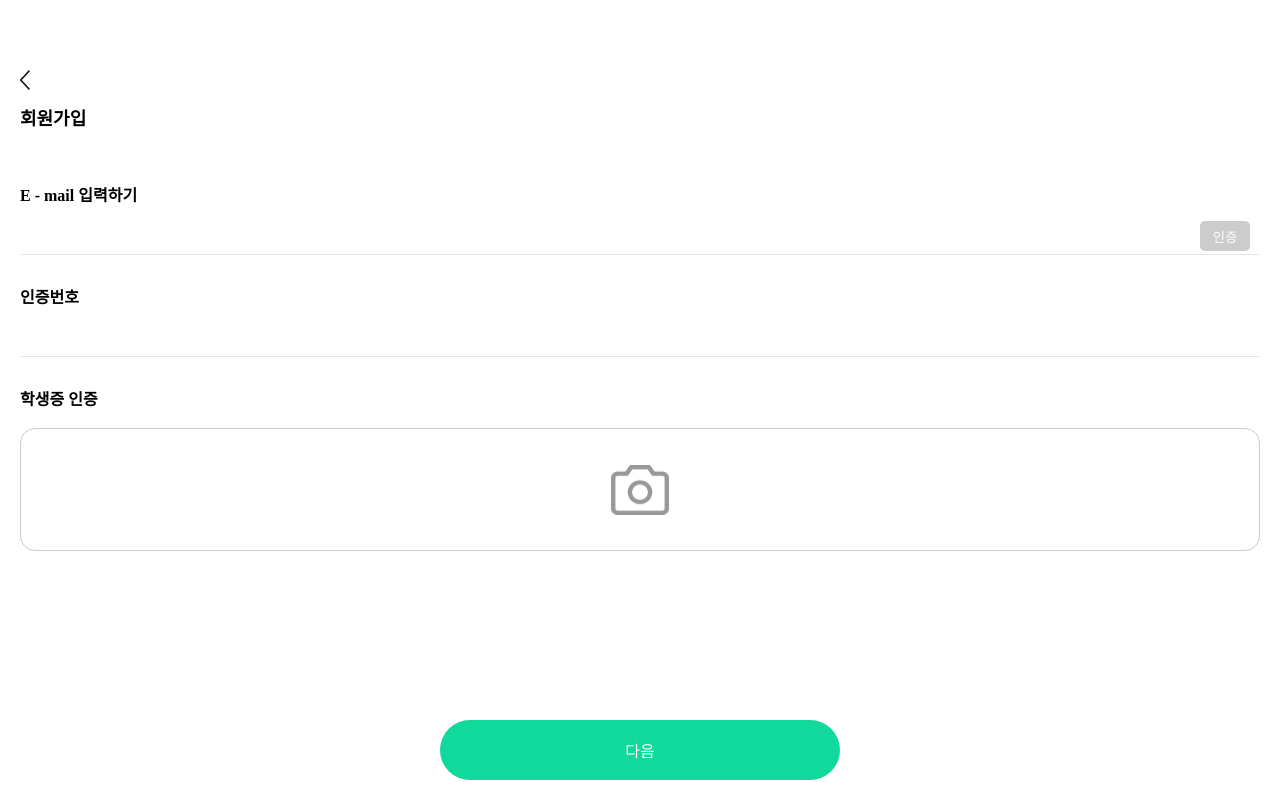
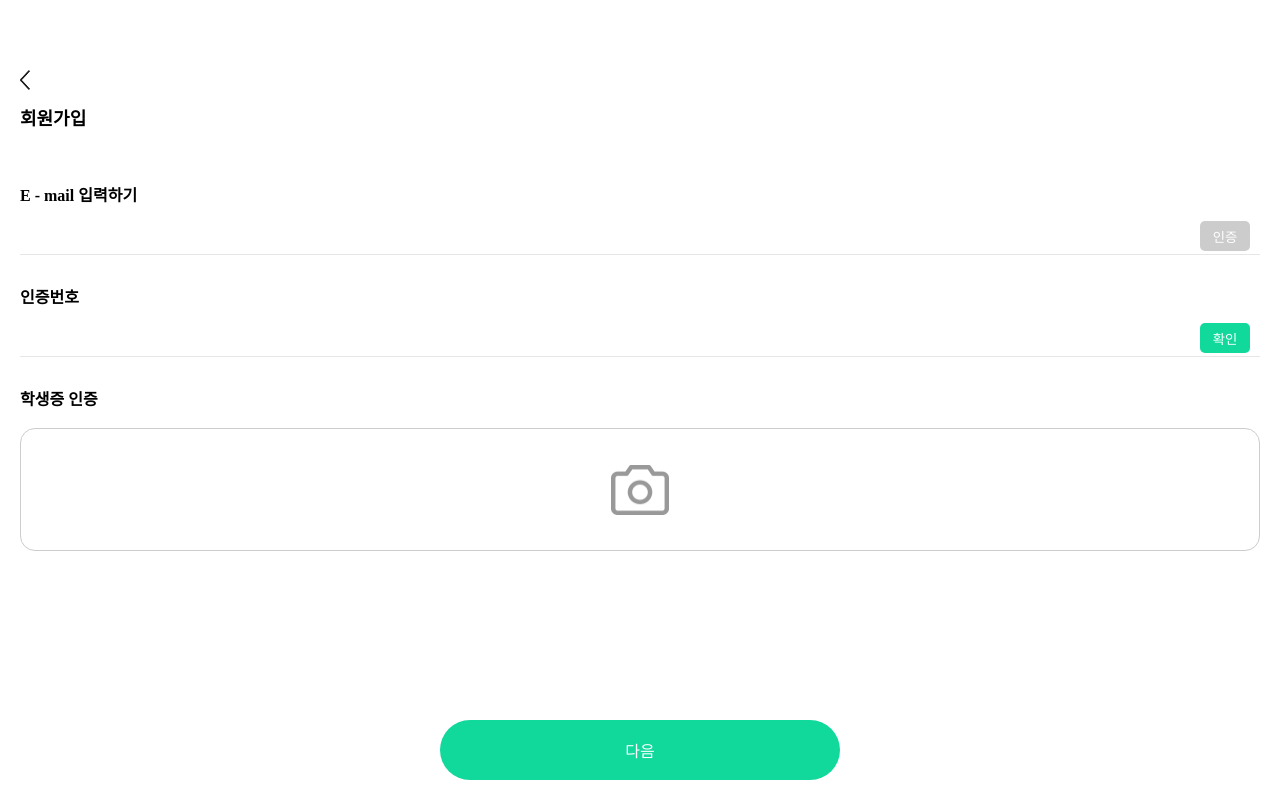
Before and after one commit to ATTI-UMC/ATTI-frontend, a React (Vite) app: page /signup/auth in a window 1280 px wide. Built offline with nearby package versions, Linux system fonts and the light colour scheme.

Commit message:
feat: email 유효성 검사, 인증번호 확인 로직 구현

```diff
--- a/src/components/signup/InputField.jsx
+++ b/src/components/signup/InputField.jsx
@@ -1,7 +1,7 @@
 import React from 'react'
 import styled from 'styled-components'
 
-const InputField = ({ label, type, placeholder, withButton, value, onChange, error, success, disabled }) => (
+const InputField = ({ label, type, placeholder, withSendButton, withCheckButton, value, onChange, error, success, disabled,  buttonOnClick }) => (
   <InputWrapper>
     <Label>{label}</Label>
     <InputContainer>
@@ -11,10 +11,11 @@ const InputField = ({ label, type, placeholder, withButton, value, onChange, err
         onChange={onChange}
         value={value}
       />
-      {withButton && <VerifyButton disabled={disabled} >인증</VerifyButton>}
-      {error && <ErrorMsg>{error}</ErrorMsg>}
-      {success && <SuccessMsg>{success}</SuccessMsg>}
+      {withSendButton && <VerifyButton disabled={disabled} onClick={buttonOnClick} >인증</VerifyButton>}
+      {withCheckButton && <VerifyButton onClick={buttonOnClick}>확인</VerifyButton>}
     </InputContainer>
+    {error && <ErrorMsg>{error}</ErrorMsg>}
+    {success && <SuccessMsg>{success}</SuccessMsg>}
   </InputWrapper>
 )
 
@@ -41,8 +42,9 @@ const Label = styled.label`
 const Input = styled.input`
   width: 100%;
   margin-bottom: 15px;
-  padding: 10px;
+  padding: 10px 0;
   border: none;
+  outline: none;
   border-bottom: 1px solid #e6e6e6;
   box-sizing: border-box;
 `
@@ -59,16 +61,10 @@ const VerifyButton = styled.button`
   cursor: ${({disabled}) => disabled ? 'none' : 'pointer' }
 `
 const ErrorMsg = styled.p`
-  position: absolute;
-  right: 5px;
-  top: 11px;
   color: #D91040;
   font-size: 13px;
 `
 const SuccessMsg = styled.p`
-position: absolute;
-right: 5px;
-top: 11px;
-color: ${({ theme }) => theme.colors.main[500]};
-font-size: 13px;
+  color: ${({ theme }) => theme.colors.main[500]};
+  font-size: 13px;
 `
--- a/src/pages/signup/Authentication.jsx
+++ b/src/pages/signup/Authentication.jsx
@@ -2,10 +2,16 @@ import React, { useState } from "react";
 import InputField from "../../components/signup/InputField";
 import Button from "../../components/signup/Button";
 import ImageUpload from "../../components/signup/ImageUpload";
+import axios from "axios";
 
 const Authentication = () => {
   const [email, setEmail] = useState("");
   const [isEmailValid, setIsEmailValid] = useState("");
+
+  const [verificationNum, setVerificationNum] = useState("");
+  const [isVerificationNumValid, setIsVerificationNumValid] = useState(false);
+  const [verificationError, setVerificationError] = useState("");
+  const [verificationSuccess, setVerificationSuccess] = useState("");
 
   const validateEmail = (email) => {
     const emailRegex = /^[^\s@]+@[^\s@]+\.[^\s@]+$/;
@@ -18,16 +24,60 @@ const Authentication = () => {
     setIsEmailValid(validateEmail(emailValue));
   };
 
+  /* 인증번호 전송 버튼 클릭 로직
+  const handleSendButtonClick = async () => {
+    try {
+      const response = await axios.post("이메일 인증 url", {email: email});
+      console.log(response.data);
+    } catch (error) {
+      console.log(error);
+    }
+  }*/
+
+  const handleVerificationNumChange = (e) => {
+    const codeValue = e.target.value;
+    setVerificationNum(codeValue);
+    setVerificationError("");
+    setVerificationSuccess("");
+  }
+
+  /*인증번호 확인 버튼 클릭 로직
+  const handleCheckButtonClick = async () => {
+    try {
+      const response = await axios.post("인증번호 확인 url", {
+        email: email,
+        code: verificationNum});
+      if (response.data.success) {
+        setVerificationSuccess("인증되었습니다")
+      } else {
+        setVerificationError("인증번호가 일치하지 않습니다")
+      }
+    } catch(error) {
+      setVerificationError("인증번호 확인에 실패했습니다. 다시 시도해 주세요")
+    }
+  }*/
+
+
   return (
     <>
       <InputField
         label="E - mail 입력하기"
-        type="text"
+        type="email"
         value={email}
         onChange={handleEmailChange}
+        //buttonOnClick={handleSendButtonClick}
         disabled={!isEmailValid}
-        withButton />
-      <InputField label="인증번호" type="text" />
+        withSendButton />
+      <InputField
+        label="인증번호"
+        type="text"
+        value={verificationNum}
+        onChange={handleVerificationNumChange}
+        withCheckButton
+        //buttonOnClick={handleCheckButtonClick}
+        //success={verificationSuccess}
+        //error={verificationError}
+        />
       <ImageUpload />
       <Button />
     </>
--- a/src/pages/signup/PasswordSetup.jsx
+++ b/src/pages/signup/PasswordSetup.jsx
@@ -5,6 +5,8 @@ import Button from "../../components/signup/Button";
 const PasswordSetup = () => {
   const [password, setPassword] = useState('');
   const [passwordError, setPasswordError] = useState('');
+  const [passwordSuccess, setPasswordSuccess] = useState('');
+
   const [confirmPassword, setConfirmPassword] = useState('');
   const [confirmPasswordError, setConfirmPasswordError] = useState('');
   const [confirmPasswordSuccess, setConfirmPasswordSuccess] = useState('');
@@ -16,9 +18,11 @@ const PasswordSetup = () => {
     setPassword(newPassword);
 
     if (!passwordRegex.test(newPassword)) {
-      setPasswordError('실패하였습니다');
+      setPasswordError('형식에 맞는 비밀번호를 입력해주세요');
+      setPasswordSuccess('');
     } else {
       setPasswordError('');
+      setPasswordSuccess('사용 가능한 비밀번호입니다')
     }
   };
 
@@ -44,6 +48,7 @@ const PasswordSetup = () => {
         value={password}
         onChange={handlePasswordChange}
         error={passwordError}
+        success={passwordSuccess}
       />
       <InputField
         label="비밀번호 재입력"
```
